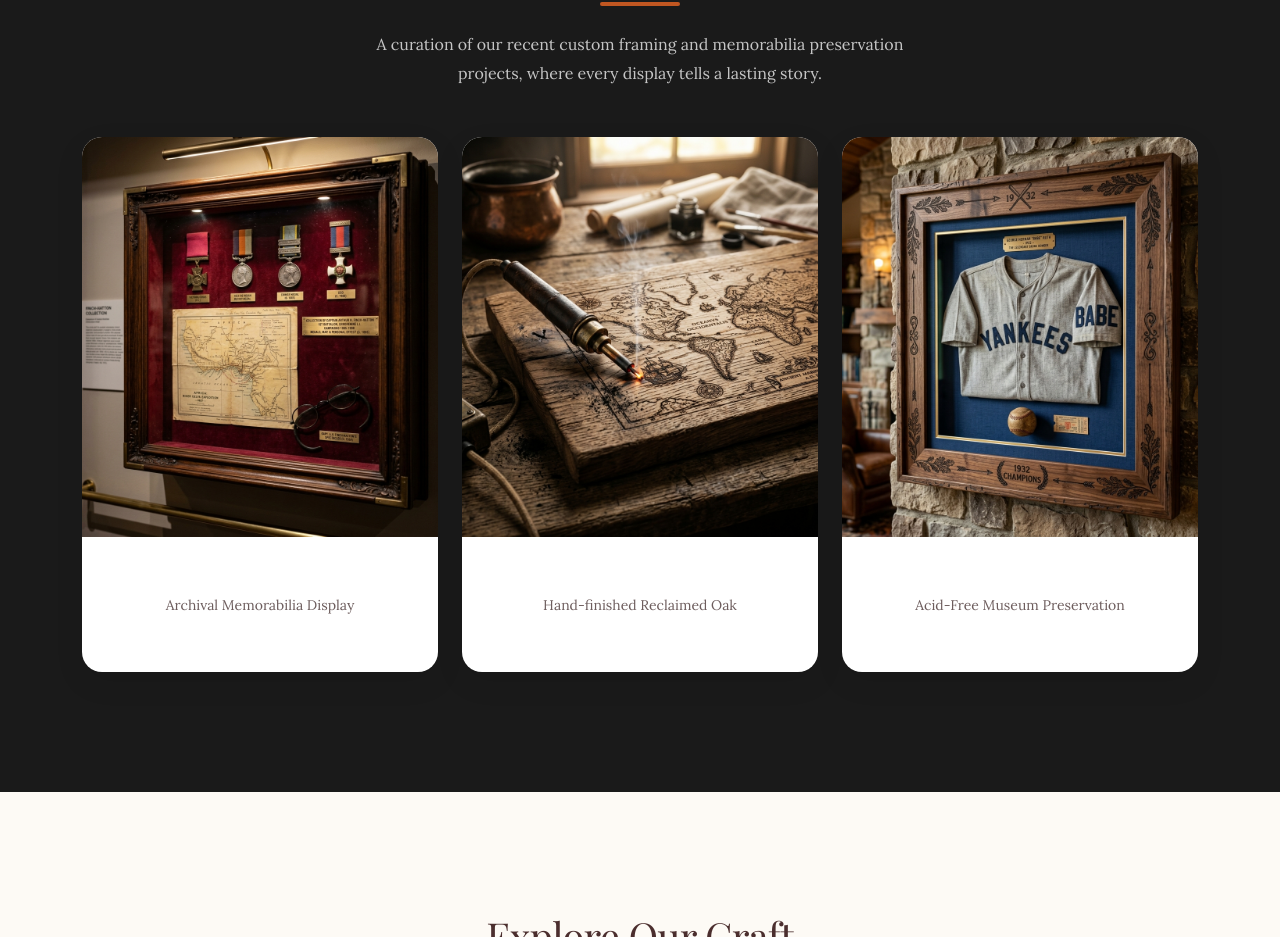
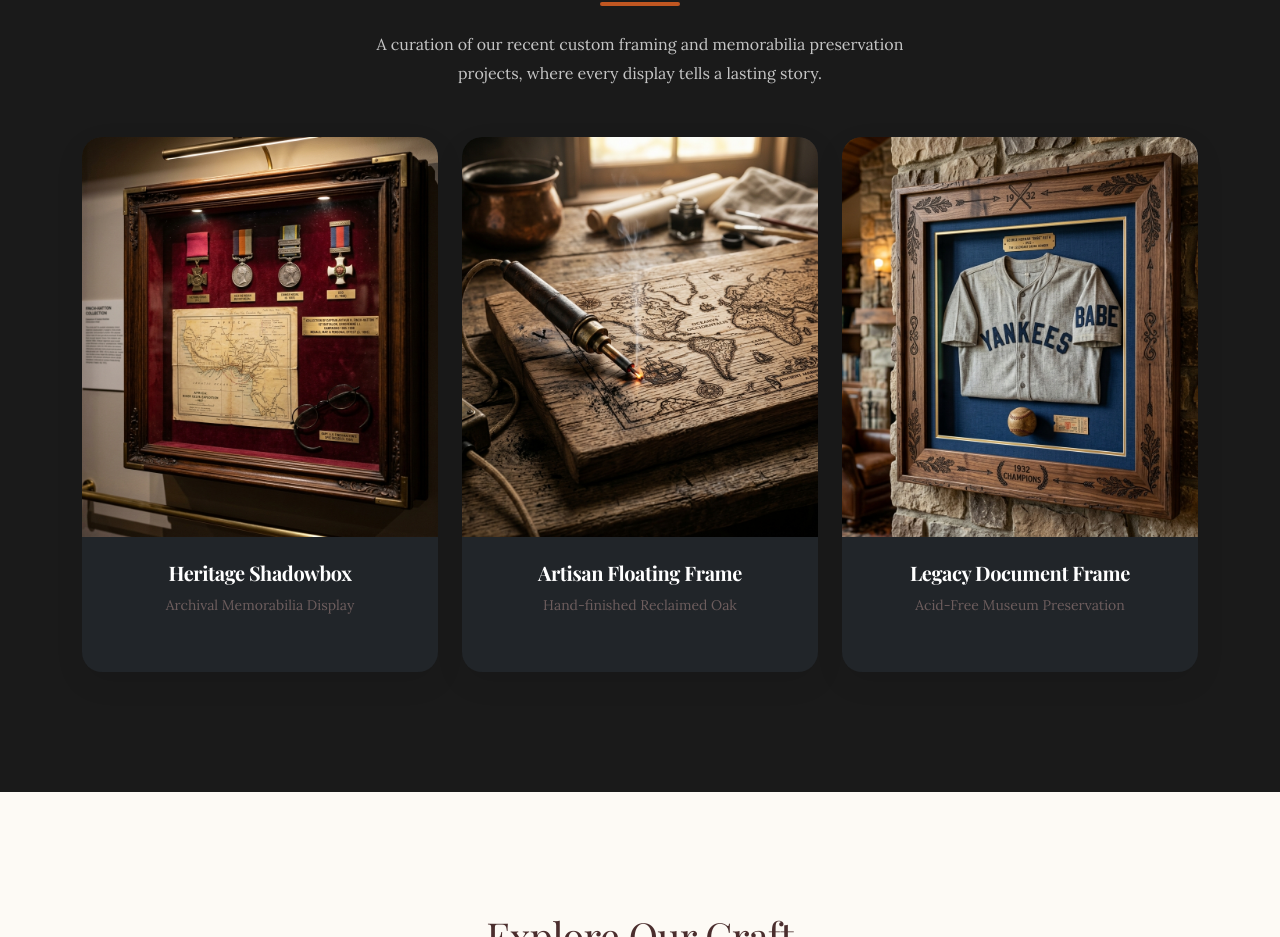
Before and after one commit to htmlstaticwork/custom_framing_shop, a plain HTML site: page index.html in a window 1280 px wide. Shown: the part 1078-2015 px from the top of the page. Drawn offline with nearby package versions, Linux system fonts and the light colour scheme; grey boxes are pictures that could not be loaded; a web font is replaced by a local one.

Commit message:
Update index.html

```diff
--- a/index.html
+++ b/index.html
@@ -114,7 +114,7 @@
 
             <div class="row g-4">
                 <div class="col-md-4" data-aos="fade-up" data-aos-delay="100">
-                    <div class="art-card shadow-premium bg-white">
+                    <div class="art-card shadow-premium bg-dark">
                         <img src="assets/img/memorabilia_shadow_box.png" alt="Museum-grade shadowbox framing" class="img-fluid">
                         <div class="p-4 text-center">
                             <h5 class="mb-2 text-accent">Heritage Shadowbox</h5>
@@ -123,7 +123,7 @@
                     </div>
                 </div>
                 <div class="col-md-4" data-aos="fade-up" data-aos-delay="200">
-                    <div class="art-card shadow-premium bg-white">
+                    <div class="art-card shadow-premium bg-dark">
                         <img src="assets/img/heritage.png" alt="Custom artisanal art frame"
                             class="img-fluid">
                         <div class="p-4 text-center">
@@ -133,7 +133,7 @@
                     </div>
                 </div>
                 <div class="col-md-4" data-aos="fade-up" data-aos-delay="300">
-                    <div class="art-card shadow-premium bg-white">
+                    <div class="art-card shadow-premium bg-dark">
                         <img src="assets/img/framing.png" alt="Custom memorabilia framing on oak" class="img-fluid">
                         <div class="p-4 text-center">
                             <h5 class="mb-2 text-accent">Legacy Document Frame</h5>
```
